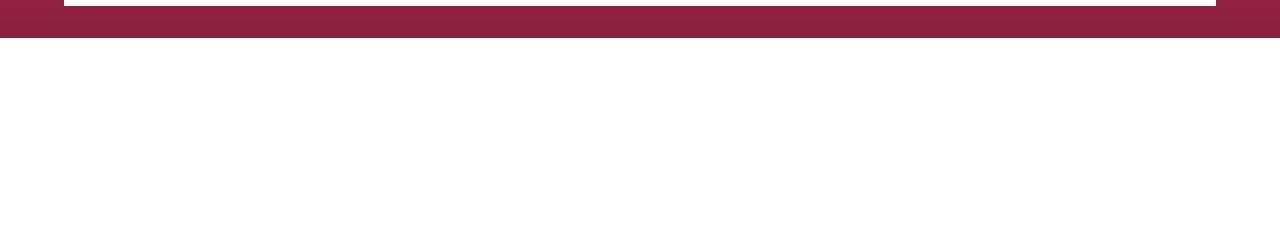
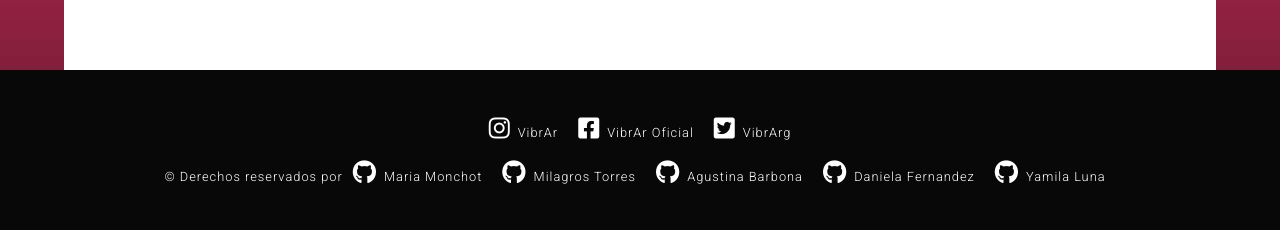
Before and after one commit to KateClysm/VibrAr, a plain HTML site: page taylor.html in a window 1280 px wide. Shown: the part 972-1202 px from the top of the page. Before the commit the page ends 1010 px from the top, so only its background shows below. Drawn offline with Linux system fonts and the light colour scheme; a web font is replaced by a local one.

Commit message:
Footer. -Maria Monchot

```diff
--- a/general.css
+++ b/general.css
@@ -105,11 +105,6 @@ html, body{
     transition: 0.3s;
 }
 
-.pantalla{
-    /* margin-top: 2rem; */
-    padding-bottom: 2rem;
-}
-
 a{
     cursor: pointer;
     text-decoration: none;
@@ -119,3 +114,23 @@ a{
 .logo-nav{
     height: 40px;
 }
+
+/*-----------------------------------*/
+
+footer {
+    background-color: var(--casiNegro);
+    height: 20vh;
+    color: var(--blanco);}
+.icons-footer{
+    color: var(--blanco);
+    font-size: 1.5rem;
+    padding: 0px 10px;
+}
+.icons-footer:hover{color: var(--turqueza);}
+.derechos, .redes, .nombres {
+    align-items: baseline;
+    font-size: 0.8rem;
+    font-family: 'Roboto', sans-serif;
+}
+.nombres {display: inline-block;}
+.redes {padding-bottom: 20px;}
--- a/taylor.css
+++ b/taylor.css
@@ -1,6 +1,7 @@
 .containerContenido{
     background-color: var(--blanco);
     height: 100%;
+    padding-bottom: 7rem;
 }
 
 .containerGrid{
--- a/taylor.html
+++ b/taylor.html
@@ -3,10 +3,11 @@
 <head>
     <meta charset="UTF-8">
     <meta name="viewport" content="width=device-width, initial-scale=1.0">
+
     <title>VibrAr</title>
+
+    <!--ÍCONO DE LA PÁGINA-->
     <link rel="icon" type="image/png" href="resources\vibrarBlanco.png">
-     <!--ÍCONO DE LA PÁGINA-->
-
 
     <!--CSS GENERAL-->
     <link rel="stylesheet" href="general.css">
@@ -18,6 +19,10 @@
     <link rel="preconnect" href="https://fonts.googleapis.com">
     <link rel="preconnect" href="https://fonts.gstatic.com" crossorigin>
     <link href="https://fonts.googleapis.com/css2?family=Roboto:wght@300&family=Tauri&display=swap" rel="stylesheet">
+
+    <!--FONT AWESOME-->
+    <link rel="stylesheet" href="https://cdnjs.cloudflare.com/ajax/libs/font-awesome/6.4.0/css/all.min.css" integrity="sha512-iecdLmaskl7CVkqkXNQ/ZH/XLlvWZOJyj7Yy7tcenmpD1ypASozpmT/E0iPtmFIB46ZmdtAc9eNBvH0H/ZpiBw==" crossorigin="anonymous" referrerpolicy="no-referrer" />
+
 </head>
 <body class="gradiente">
 
@@ -115,5 +120,60 @@
 
         </div>
     </div>
+
+    <footer class="centradoAbsoluto">
+        <div class="container">
+            <div class="centradoAbsoluto redes">
+                <a class="a-footer" href="#">
+                    <i class="fa-brands fa-instagram icons-footer centr"> <p class="nombres">VibrAr</p> </i>
+                </a>
+
+                <a href="#" class="a-footer">
+                    <i class="fa-brands fa-square-facebook icons-footer"> <p class="nombres">VibrAr Oficial</p> </i>
+                </a>
+
+                <a href="#" class="a-footer">
+                    <i class="fa-brands fa-square-twitter icons-footer"> <p class="nombres">VibrArg</p> </i>
+                </a>
+            </div>
+
+            <div class="centradoAbsoluto derechos">
+                <p class="derechos">© Derechos reservados por </p>
+
+                <a href="#"  class="a-footer">
+                    <i class="fa-brands fa-github icons-footer"> <p class="nombres">Maria Monchot</p> </i>
+                </a>
+                <a href="#" class="a-footer">
+                    <i class="fa-brands fa-github icons-footer"> <p class="nombres">Milagros Torres</p> </i>
+                </a>
+                <a href="#" class="a-footer">
+                    <i class="fa-brands fa-github icons-footer"> <p class="nombres">Agustina Barbona</p> </i>
+                </a>
+                <a href="#" class="a-footer">
+                    <i class="fa-brands fa-github icons-footer"> <p class="nombres">Daniela Fernandez</p> </i>
+                </a>
+                <a href="#" class="a-footer">
+                    <i class="fa-brands fa-github icons-footer"> <p class="nombres">Yamila Luna</p> </i>
+                </a>
+            </div>
+        </div>
+    </footer>
+
+    <!-- <footer>
+        <div class="container">
+        <div class="logo-instagram">
+            <img src="recursos/instagram.png" alt="Logo de Instagram">
+        </div>
+        <div class="nombre">
+            <p>@VibrAr</p>
+        </div>
+        <div class="info-adicional">
+            <p>Política de privacidad | Términos y condiciones | Defensa del consumidor</p>
+        </div>
+        <div class="derechos">
+            <p>Todos los derechos reservados</p>
+        </div>
+        </div>
+    </footer> -->
 </body>
 </html>
```
Also changed, not shown: README.md (added), resources/instagram.png (added), 1 other file.
